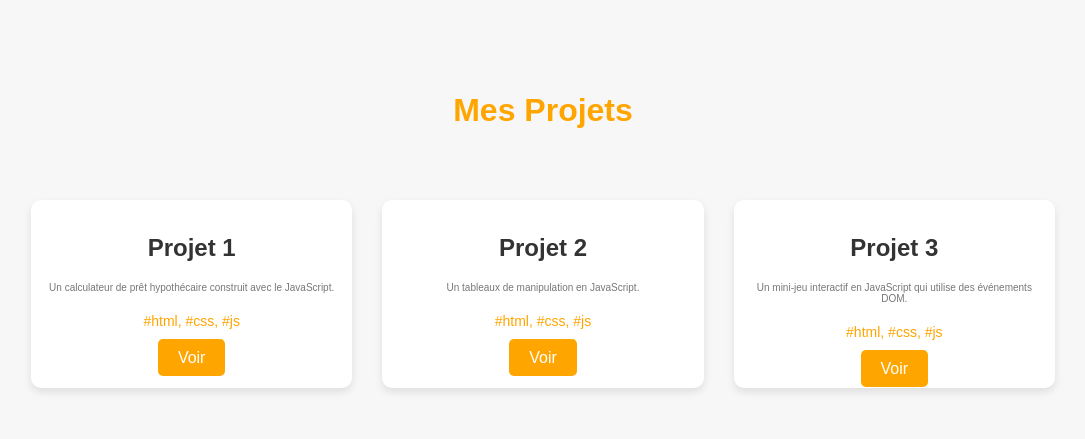
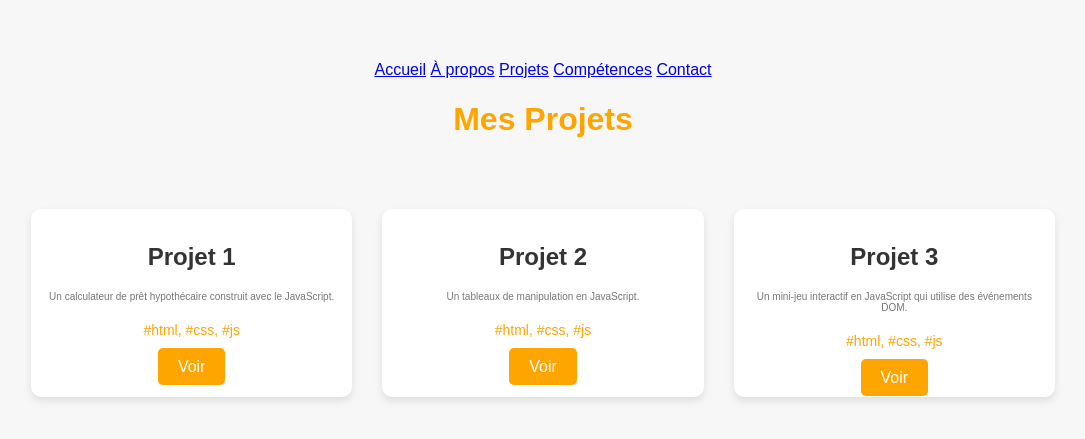
Before and after one commit to christian-20p/My-portfolio.com, a plain HTML site: page Skills.html in a window 1280 px wide. Shown: the part 171-610 px from the top of the page, without its empty margins (97-1182 px from the left). Drawn offline with Linux system fonts and the light colour scheme.

Commit message:
Update Skills.html

```diff
--- a/Skills.html
+++ b/Skills.html
@@ -6,6 +6,13 @@
     <title>Mes Projets</title>
      <link rel="stylesheet" href="Skills.css">
 </head>
+     <nav>
+            <a href="#accueil">Accueil</a>
+            <a href="mwen.html">À propos</a>
+            <a href="Skills.html">Projets</a>
+            <a href="à-propos.html">Compétences</a>
+            <a href="contact.html">Contact</a>
+        </nav>
 <body>
     <h1 style="color:orange">Mes Projets</h1>
 
```
